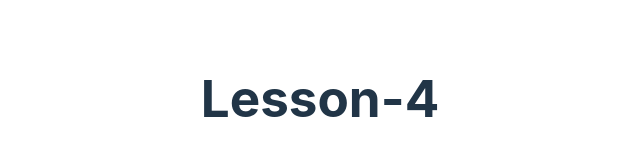
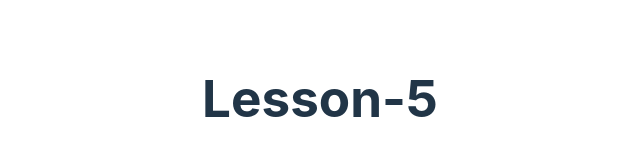
Before and after one commit to S1ardor/nt-25-react, a React (Vite) app: page / in a window 1280 px wide. Shown: the part 302-458 px from the top of the page, without its empty margins (320-960 px from the left). Built offline with nearby package versions, Linux system fonts and the light colour scheme.

Commit message:
Lesson-5

```diff
--- a/src/App.jsx
+++ b/src/App.jsx
@@ -5,7 +5,7 @@ function App() {
 
   return (
     <>
-    <h1>Lesson-4</h1>
+    <h1>Lesson-5</h1>
 
     </>
   )
```
